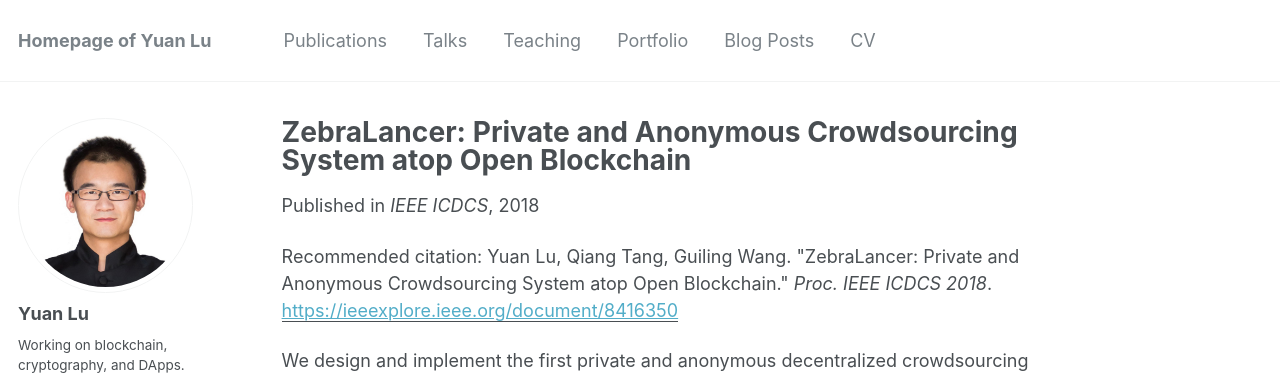
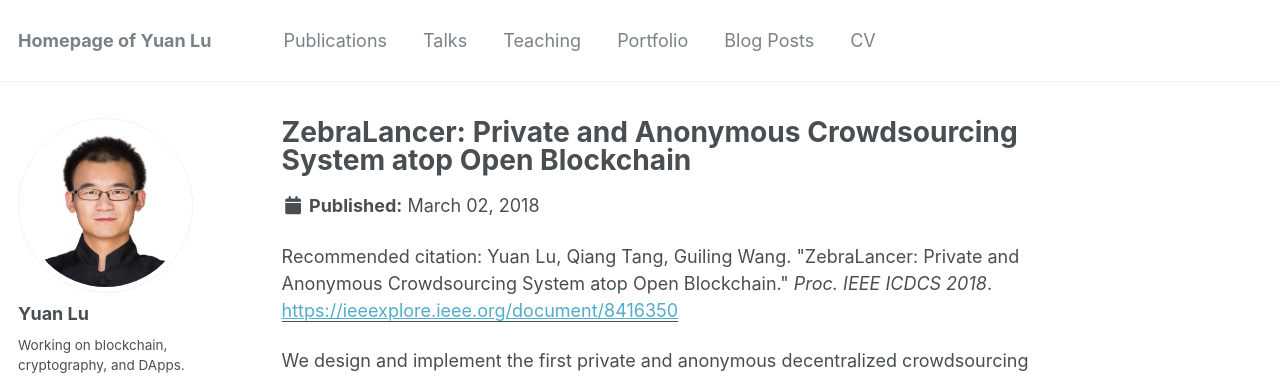
Before and after one commit to yylluu/yylluu.github.io, a Jekyll site: the page built from _publications/2018-03-01-zebralancer.md, in a window 1280 px wide and 900 px high. Shown: the top 378 px of the window. Built offline with Jekyll 4.4.1, drawn with Linux system fonts in a browser that asks for light colours.

Commit message:
Update 2018-03-01-zebralancer.md

```diff
--- a/_publications/2018-03-01-zebralancer.md
+++ b/_publications/2018-03-01-zebralancer.md
@@ -4,7 +4,6 @@ collection: IEEE ICDCS 2018
 permalink: /publication/2018-03-01-zebralancer
 excerpt: 'Decentralized application'
 date: 2018-03-02
-venue: 'IEEE ICDCS'
 paperurl: 'https://ieeexplore.ieee.org/document/8416350'
 citation: 'Yuan Lu, Qiang Tang, Guiling Wang. &quot;ZebraLancer: Private and Anonymous Crowdsourcing System atop Open Blockchain.&quot; <i>Proc. IEEE ICDCS 2018</i>.'
 ---
```
